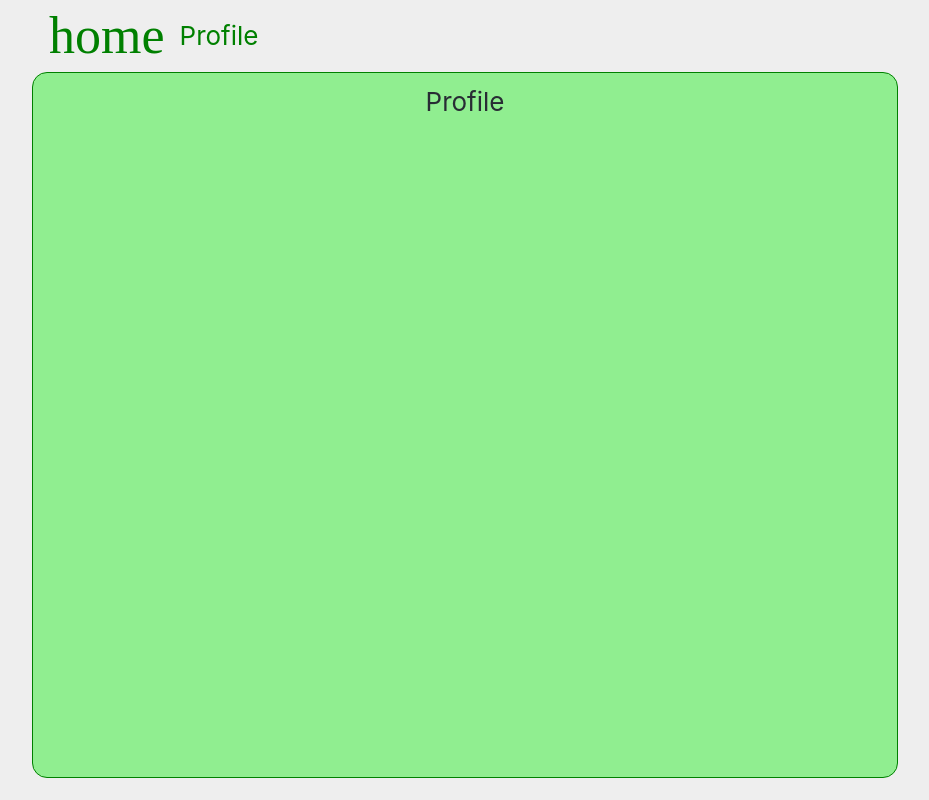
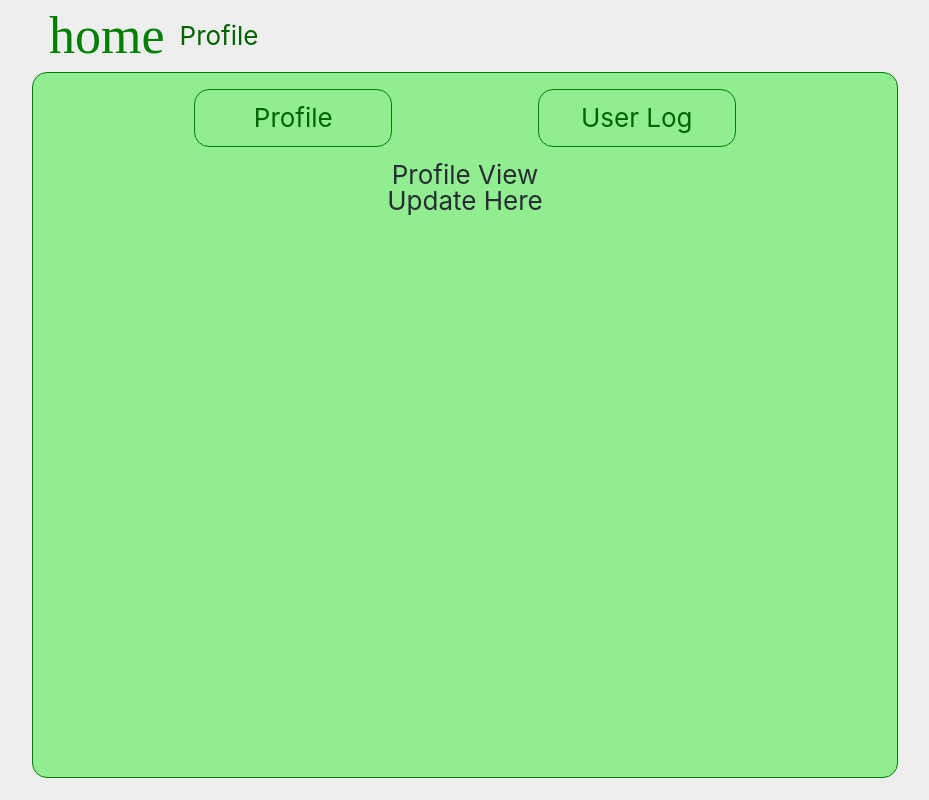
Before and after one commit to Jameson13B/pumsy-bank-portal, a React (Create React App) app: page /profile in a window 1280 px wide. Shown: the whole page, without its empty margins (175-1104 px from the left). Built offline with nearby package versions, Linux system fonts and the light colour scheme; sample sign-in values are in the browser's storage.

Commit message:
Added Profile nav and rendered components

```diff
--- /dev/null
+++ b/src/Components/ProfileLog.js
@@ -0,0 +1,23 @@
+import React, { Component } from 'react'
+import styled from 'styled-components'
+
+class ProfileLog extends Component {
+  constructor(props) {
+    super(props)
+    this.state = {}
+  }
+  render() {
+    return (
+      <Container>
+        <h1>Log View</h1>
+        <h1>Log Displays Here</h1>
+      </Container>
+    )
+  }
+}
+
+export default ProfileLog
+
+const Container = styled.div`
+  padding: 15px;
+`
--- /dev/null
+++ b/src/Components/ProfileUpdate.js
@@ -0,0 +1,25 @@
+import React, { Component } from 'react'
+import styled from 'styled-components'
+
+class ProfileUpdate extends Component {
+  constructor(props) {
+    super(props)
+    this.state = {
+      studentEmail: ''
+    }
+  }
+  render() {
+    return (
+      <Container>
+        <h1>Profile View</h1>
+        <h1>Update Here</h1>
+      </Container>
+    )
+  }
+}
+
+export default ProfileUpdate
+
+const Container = styled.div`
+  padding: 15px;
+`
--- a/src/Views/Profile.js
+++ b/src/Views/Profile.js
@@ -2,16 +2,21 @@ import React, { Component } from 'react'
 import { Link } from 'react-router-dom'
 import styled from 'styled-components'
 import Icon from '../Components/Icon'
+import ProfileUpdate from '../Components/ProfileUpdate'
+import ProfileLog from '../Components/ProfileLog'
 
 class Profile extends Component {
   constructor(props) {
     super(props)
-    this.state = {}
+    this.state = {
+      view: 'profile' // other option 'log'
+    }
   }
   componentDidMount() {
     const user = localStorage.getItem('JWT')
     if (!user) this.props.history.push('/login')
   }
+  handleToggleView = e => this.setState({ view: e.target.getAttribute('name') })
   render() {
     return (
       <Container>
@@ -19,9 +24,19 @@ class Profile extends Component {
           <CstmLink to='/'>
             <Icon icon='home' />
           </CstmLink>
-          <h3 style={{ color: 'green' }}>Profile</h3>
+          <h3 style={{ color: 'darkgreen' }}>Profile</h3>
         </Header>
-        <Body>Profile</Body>
+        <Body>
+          <Nav>
+            <NavBtn name='profile' onClick={this.handleToggleView}>
+              Profile
+            </NavBtn>
+            <NavBtn name='log' onClick={this.handleToggleView}>
+              User Log
+            </NavBtn>
+          </Nav>
+          {this.state.view === 'log' ? <ProfileLog /> : <ProfileUpdate />}
+        </Body>
       </Container>
     )
   }
@@ -65,3 +80,18 @@ const Body = styled.div`
   padding: 2vh;
   width: 65%;
 `
+const Nav = styled.div`
+  display: flex;
+  justify-content: space-evenly;
+`
+const NavBtn = styled.div`
+  border: 1px solid green;
+  border-radius: 15px;
+  color: darkgreen;
+  cursor: pointer;
+  padding: 15px;
+  width: 20%;
+  :hover {
+    background: rgb(118, 212, 118);
+  }
+`
```
